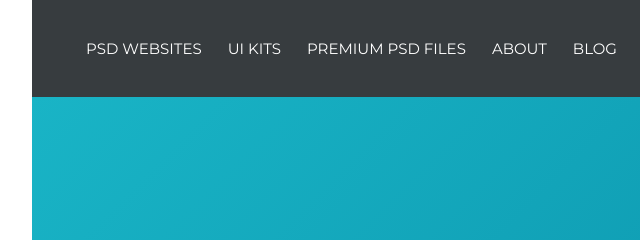
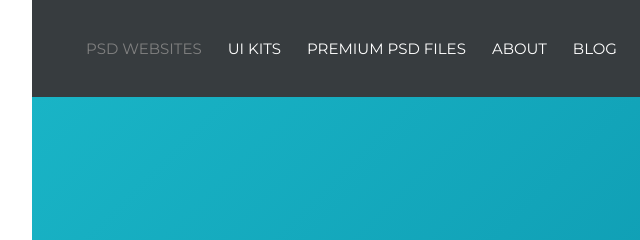
Before and after one commit to denbas51/17lesson, a website: page index.html in a window 1280 px wide. Shown: the top 240 px of the page, 96-736 px from the left. Drawn offline with Linux system fonts and the light colour scheme.

Commit message:
added gradient bg, active item of menu

```diff
--- a/index.html
+++ b/index.html
@@ -23,7 +23,7 @@
                     <span></span>
                 </label>
                 <ul>
-                    <li><a href="#">PSD WEBSITES</a></li>
+                    <li class="active"><a href="#">PSD WEBSITES</a></li>
                     <li><a href="#">UI KITS</a></li>
                     <li><a href="#">PREMIUM PSD FILES</a></li>
                     <li><a href="#">ABOUT</a></li>
--- a/scss/_styles.scss
+++ b/scss/_styles.scss
@@ -160,20 +160,24 @@ header {
       li {
         @include media(">=980px") {
           padding-left: 26px;
+          color: $headerLinks;
           &:first-child {
             padding-left: 0;
           }
-        }
-      }
-      a {
-        text-decoration: none;
-        @include font-style(15px, $linksHover);
-        @include media(">=980px") {
-          color: $headerLinks;
           &:hover {
             color: $linksHover;
             transition: 0.5s;
           }
+        }
+        a {
+          text-decoration: none;
+          @include font-style(15px, inherit);
+        }
+      }
+      li.active {
+        @include media(">=980px") {
+          color: $linksHover;
+          transition: 0.5s;
         }
       }
     }
```
Also changed, not shown: css/main.min.css.
